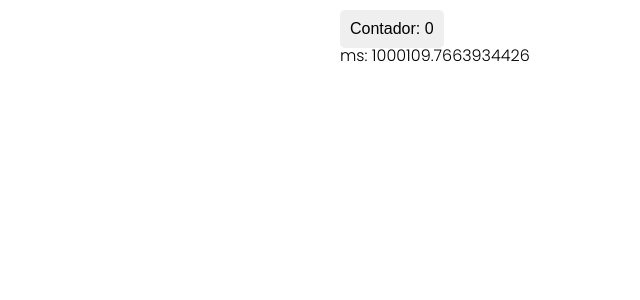
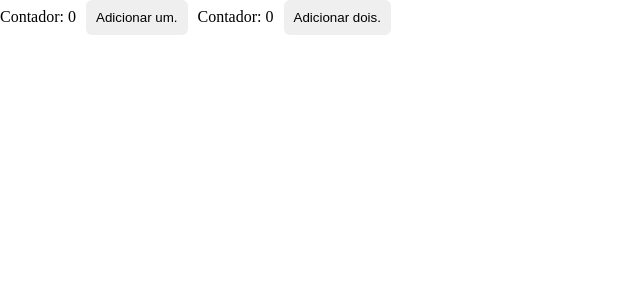
Before and after one commit to ptrktodev/ReactJS-Study, a React (Create React App) app: page / in a window 1280 px wide. Shown: the top 300 px of the page, without its empty margins (0-640 px from the left). Built offline with nearby package versions, Linux system fonts and the light colour scheme.

Commit message:
use/create Context + Global

```diff
--- a/src/App.css
+++ b/src/App.css
@@ -1,12 +1 @@
 @import url('https://fonts.googleapis.com/css2?family=Poppins:wght@300&display=swap');
-
-.App {
-    font-family: 'Poppins', sans-serif;
-    margin: 0 auto;
-    height: 100vh;
-}
-.App-header {
-    max-width: 600px;
-    padding: 10px;
-    margin: 0 auto;
-}
--- a/src/App.js
+++ b/src/App.js
@@ -1,46 +1,14 @@
 import React from 'react';
 import './App.css'
+import {GlobalStorage} from './Global';
+import Produto from './Produto';
 
 const App = () => {
 
-    const styleButton = {
-        padding: '10px',
-        fontSize: '1rem',
-        borderRadius: '5px',
-        cursor: 'pointer'
-    }
-
-    const sucess = {
-        color: 'green'
-    }
-
-    // ==============================
-
-    function operLenta() {
-        let c;
-        for (let i = 0; i < 1000000; i++) {
-            c = i + i / 9028
-        }
-        return c
-    }
-
-    const [cont , setCont] = React.useState(0)
-
-    //
-    const useMemo = React.useMemo(() => operLenta(), [])
-
-    //
-    const handleClick = React.useCallback(() => {
-        setCont((cont) => cont + 1)
-    }, [])
-
     return (
-        <div className="App">
-            <header className='App-header'>
-                <button style={styleButton} onClick={handleClick}>Contador: {cont} </button>
-                <p>ms: {useMemo}</p>
-            </header>
-        </div>
+        <GlobalStorage>
+            <Produto />
+        </GlobalStorage>
     )
 
 }
--- /dev/null
+++ b/src/Global.js
@@ -0,0 +1,24 @@
+import React from 'react'
+
+export const GlobalContext = React.createContext()
+
+export const GlobalStorage = ({children}) => {
+
+    const [contar2, setContar2] = React.useState(0)
+    const [contar1, setContar1] = React.useState(0)
+
+
+    function contarUm() {
+        setContar1(contar1 + 1 )
+    }
+
+    function contarDois() {
+        setContar2(contar2 + 2 )
+    }
+
+    return (
+        <GlobalContext.Provider value={{contar2, setContar2, contar1, setContar1, contarUm, contarDois}}>
+            {children}
+        </GlobalContext.Provider>
+    )
+}
--- /dev/null
+++ b/src/Produto.js
@@ -0,0 +1,23 @@
+import React from 'react'
+import { GlobalContext } from './Global'
+
+const Produto = () => {
+
+    const styleButton = {
+        padding: '10px',
+        borderRadius: '6px',
+        cursor: 'pointer',
+        margin: '0px 10px'
+    }
+
+    const global = React.useContext(GlobalContext)
+
+    return (
+    <div>
+        Contador: {global.contar1}<button style={styleButton} onClick={global.contarUm}>Adicionar um.</button>
+        Contador: {global.contar2}<button style={styleButton} onClick={global.contarDois}>Adicionar dois.</button>
+    </div>
+  )
+}
+
+export default Produto
```
